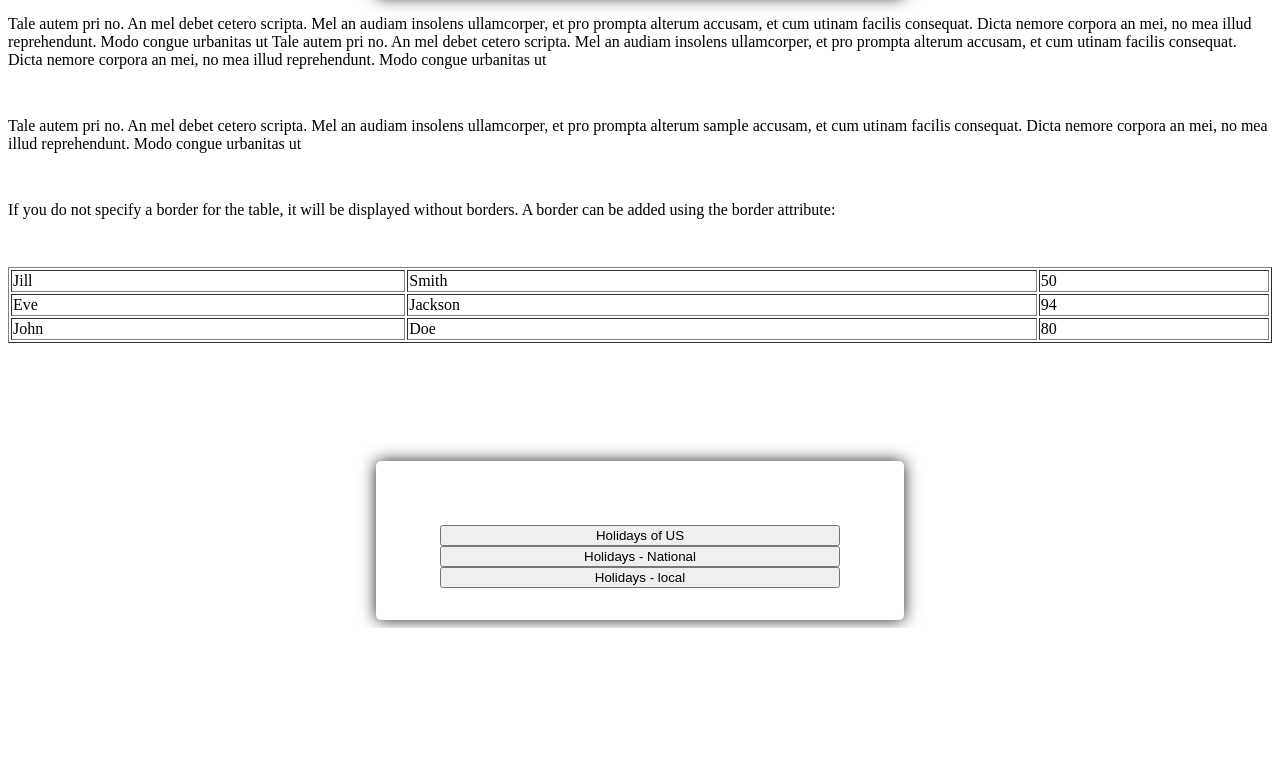
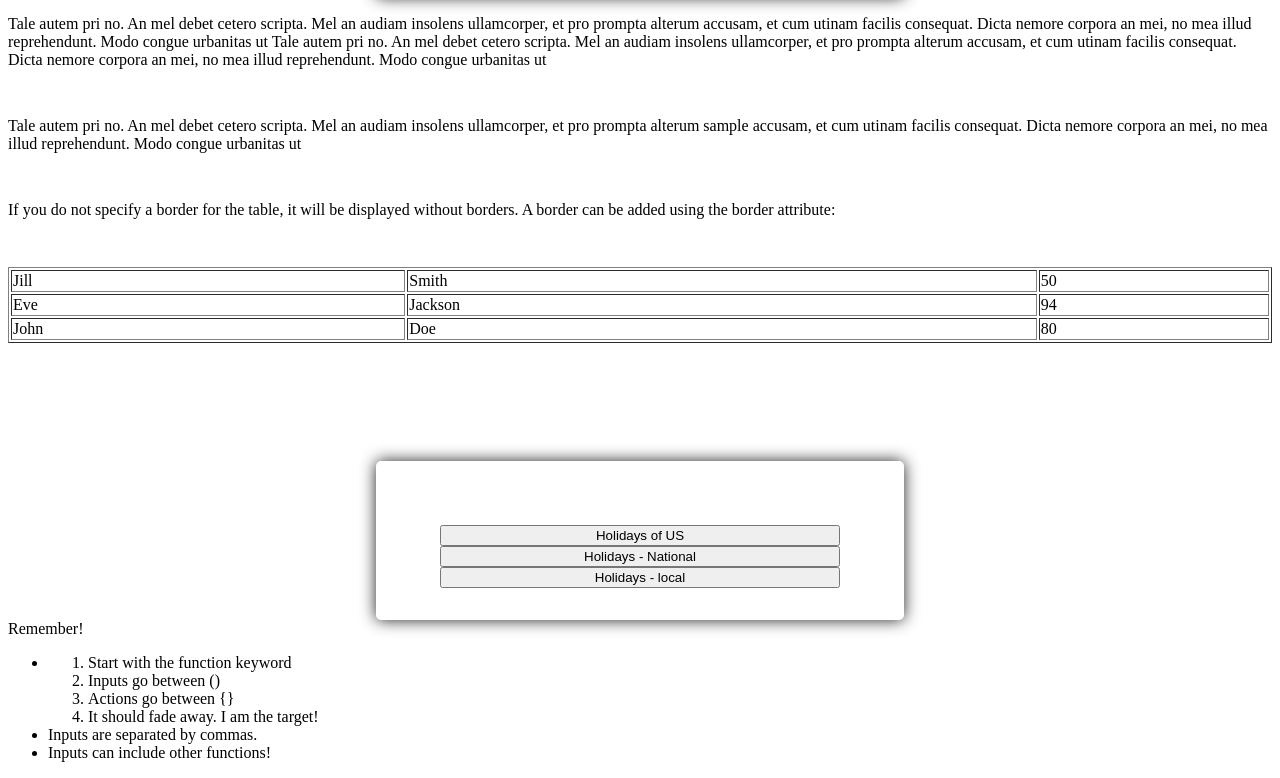
Before and after one commit to Durdona/jQuery-Selectors, a plain HTML site: page index.html in a window 1280 px wide. Shown: the part 1429-2207 px from the top of the page. Before the commit the page ends 2057 px from the top, so only its background shows below. Drawn offline with nearby package versions, Linux system fonts and the light colour scheme.

Commit message:
Update index.html

```diff
--- a/index.html
+++ b/index.html
@@ -134,6 +134,22 @@
 	<input type="button" value="Holidays - National" />
 	<input type="button" value="Holidays - local" />
 </form>
+
+	<div> Remember!
+            <ul>
+                <li>
+                    <ol id="nestedtList">
+                        <li>Start with the function keyword</li>
+                        <li>Inputs go between ()</li>
+                        <li>Actions go between {}</li>
+                       	<li>It should fade away. I am the target!</li>
+                    </ol>
+                </li>
+                <li>Inputs are separated by commas.</li>
+                <li>Inputs can include other functions!</li>
+            </ul>
+        </div>
+
 <script type="text/javascript"
  src="https://ajax.googleapis.com/ajax/libs/jquery/1.11.2/jquery.min.js"></script>
 
```
